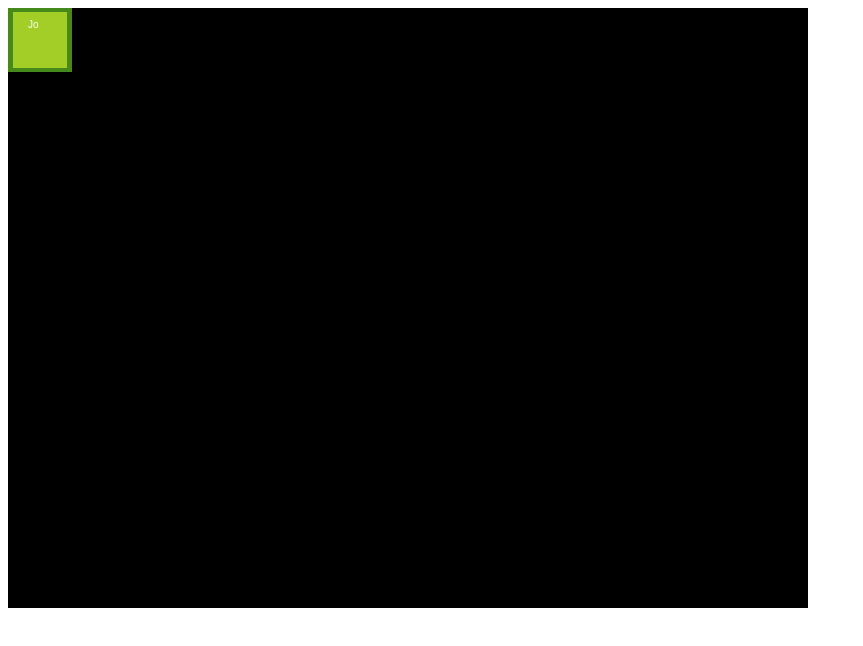
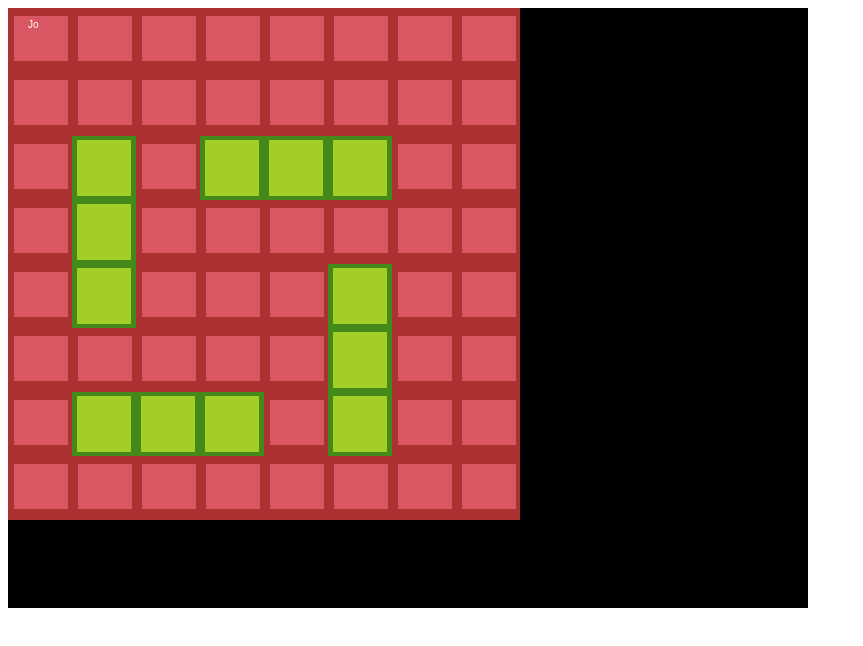
Before and after one commit to Admiral-Enigma/Coding-Pirate-Spil, a website: page index.html in a window 1280 px wide. Shown: the whole page, without its empty margins (0-863 px from the left). Drawn offline with Linux system fonts and the light colour scheme.

Commit message:
Made map drawing work

```diff
--- a/index.html
+++ b/index.html
@@ -8,9 +8,11 @@
   <body>
     <canvas id="canvas" width="800" height="600" class="noSmooth"></canvas>
     <script src="js/core/GraphicsCommon.js" charset="utf-8"></script>
-    <script src="js/core/AssetLoader.js" charset="utf-8"></script>
 
     <script src="js/core/Input.js" charset="utf-8"></script>
+
+    <script src="js/core/AssetLoader.js" charset="utf-8"></script>
+    <script src="js/core/MapHandler.js" charset="utf-8"></script>
 
     <script src="js/core/Main.js" charset="utf-8"></script>
   </body>
--- a/public/js/core/Input.js
+++ b/public/js/core/Input.js
@@ -0,0 +1,44 @@
+const KEY_W = 87
+const KEY_A = 65
+const KEY_S = 83
+const KEY_D = 68
+const KEY_Z = 90
+
+var Input = {
+
+  mouseX: 0,
+  mouseY: 0,
+
+  initInput: function () {
+    canvas.addEventListener('mousemove', Input.updateMousePos)
+
+    document.addEventListener('keydown', Input.keyDown)
+    document.addEventListener('keyup', Input.keyUp)
+
+  },
+
+  updateMousePos: function (evt) {
+    var rect = canvas.getBoundingClientRect()
+    var root = document.documentElement
+
+    Input.mouseX = evt.clientX - rect.left - root.scrollLeft
+    Input.mouseY = evt.clientY - rect.top - root.scrollTop
+  },
+
+  playerKeyEvents: function(evt, bool) {
+    console.log(evt.keyCode)
+  },
+
+  keyDown: function (evt) {
+    Input.playerKeyEvents(evt, true)
+    /*if (evt.keyCode == player.shootKey) {
+      player.shoot()
+      console.log('SHOOT');
+    }*/
+  },
+
+  keyUp: function (evt) {
+    Input.playerKeyEvents(evt, false)
+
+  }
+}
--- a/public/js/core/Main.js
+++ b/public/js/core/Main.js
@@ -2,7 +2,10 @@ var canvas, ctx
 var placeHolderImg = document.createElement('img')
 
 var coreAssets = [
-  {variable: placeHolderImg, src: 'placeHolderTile.png'}
+  {variable: placeHolderImg, src: 'placeHolderTile.png'},
+  {tileType: MAP_WALL, src: 'placeHolderTile.png'},
+  {tileType: MAP_FLOOR, src: 'gangsterTile88.png'}
+
 ]
 
 window.onload = function () {
@@ -13,6 +16,7 @@ window.onload = function () {
   ctx.imageSmoothingEnabled = false
 
   AssetLoader.loadImages(coreAssets)
+  Input.initInput()
 
 
   startGame()
@@ -30,7 +34,6 @@ function update() {
 function draw() {
   colorRect(0,0, canvas.width,canvas.height, 'black')
   //colorText(Input.mouseX,Input.mouseY, Math.floor(Input.mouseX)+":"+Math.floor(Input.mouseY), "yellow")
-  ctx.drawImage(placeHolderImg, 0,0)
+  mapHandler.drawMap()
   colorText(20,20, "Jo", 'white')
-
 }
--- /dev/null
+++ b/public/js/core/MapHandler.js
@@ -0,0 +1,77 @@
+var currentMapGrid = [0,0,0,0,0,0,0,0,
+                      0,0,0,0,0,0,0,0,
+                      0,1,0,1,1,1,0,0,
+                      0,1,0,0,0,0,0,0,
+                      0,1,0,0,0,1,0,0,
+                      0,0,0,0,0,1,0,0,
+                      0,1,1,1,0,1,0,0,
+                      0,0,0,0,0,0,0,0]
+
+const MAP_FLOOR = 0
+const MAP_WALL = 1
+
+const MAP_W = 64
+const MAP_H = 64
+const MAP_COLS = 8
+const MAP_ROWS = 8
+
+var mapHandler = {
+  notOutsideOfGrid: function (col, row) {
+    if (col >= 0 && col < MAP_COLS &&
+        row >= 0 && row < MAP_ROWS) {
+        return true
+    } else {
+      return false
+    }
+  },
+
+  returnTileTypeAtColRow: function (col, row) {
+    // Not outside of grid
+    if (notOutsideOfGrid(col, row)) {
+      var mapIndexUnderCord = mapHandler.rowColToArrayIndex(col, row)
+      return currentMapGrid[mapIndexUnderCord]
+    } else {
+      return MAP_WALL
+    }
+  },
+
+  getTileAtPixelCoord: function (x, y) {
+    var pixelMapCol = Math.floor(x / MAP_W)
+    var pixelMapRow = Math.floor(y / MAP_H)
+    var mapIndex = mapHandler.rowColToArrayIndex(pixelMapCol, pixelMapRow)
+
+    if (notOutsideOfGrid(pixelMapCol, pixelMapRow)) {
+      return mapIndex
+    } else {
+      return undefined
+    }
+  },
+
+  rowColToArrayIndex: function (col, row) {
+    return col + MAP_COLS * row
+  },
+
+  isTileSoild: function (tile) {
+    return ( tile == MAP_WALL)
+  },
+
+  drawMap: function () {
+    var index = 0
+
+    var tileX = 0
+    var tileY = 0
+
+    for (var row = 0; row < MAP_ROWS; row++) {
+      for (var col = 0; col < MAP_COLS; col++) {
+        var tile = currentMapGrid[index]
+        var tileImg = AssetLoader.tileImages[tile]
+
+        ctx.drawImage(tileImg, tileX, tileY)
+        tileX += MAP_W
+        index++
+      }
+      tileY += MAP_H
+      tileX = 0
+    }
+  }
+}
```
Also changed, not shown: public/assets/gangsterTile88.png (added), public/js/objects/Player.js (added).
